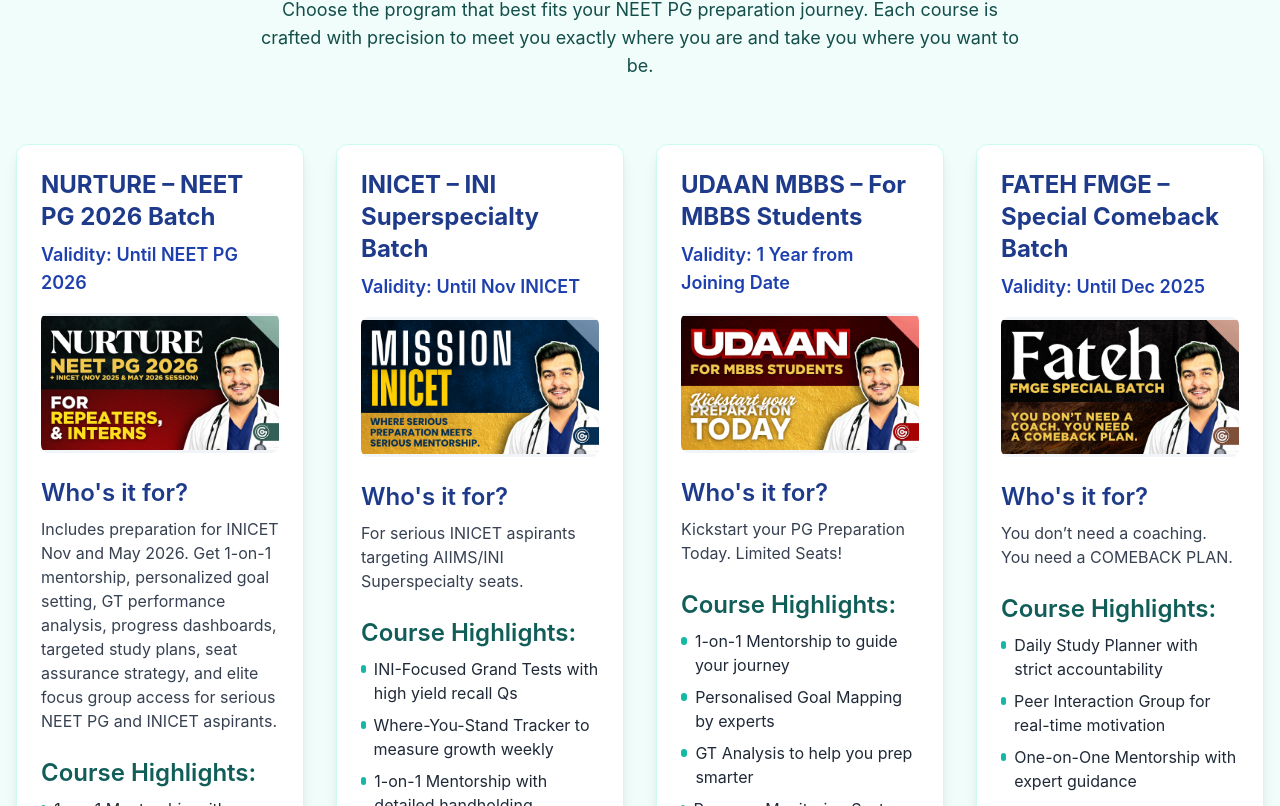
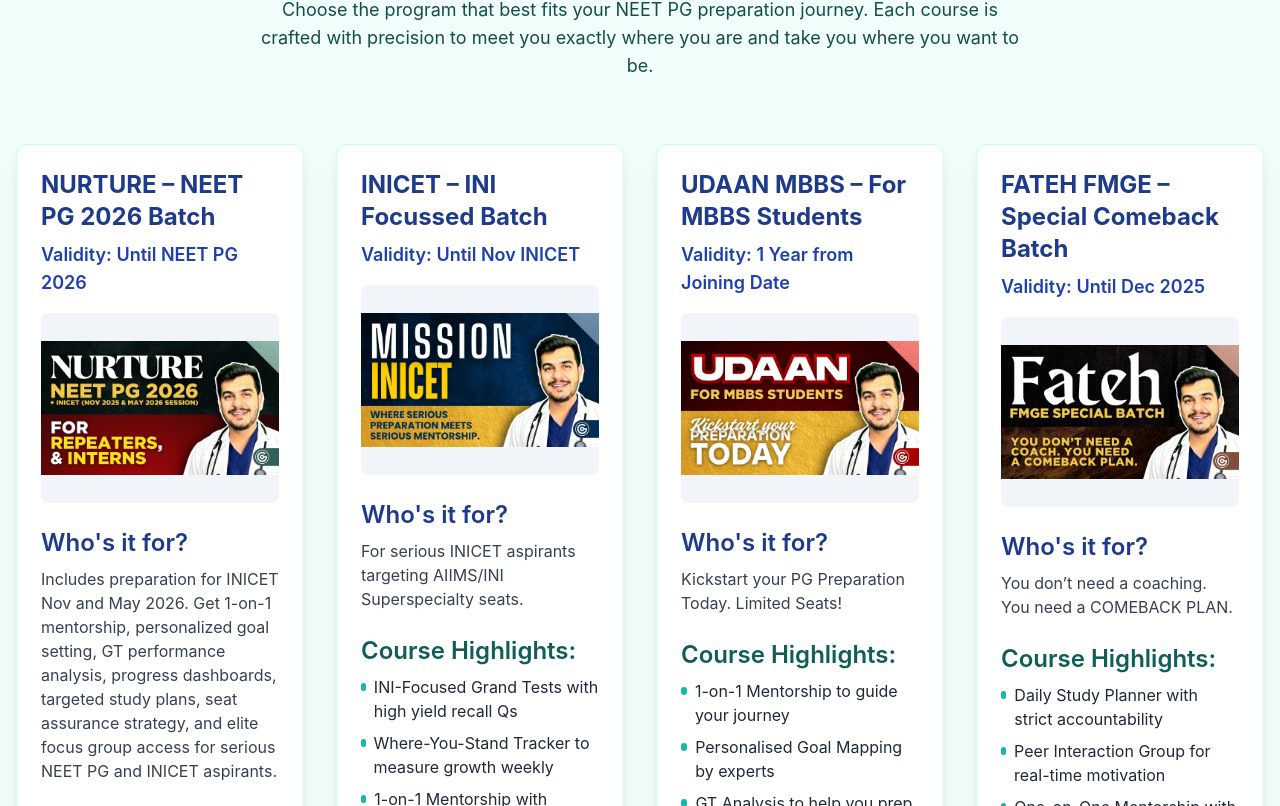
Before and after one commit to eyeconicbylalla/eyeconic, a React (Vite) app in the folder client/: page / in a window 1280 px wide. Shown: the part 5194-6000 px from the top of the page. Built offline with nearby package versions, Linux system fonts and the light colour scheme.

Commit message:
our couses section changes

```diff
--- a/client/src/components/sections/CoursesSection.tsx
+++ b/client/src/components/sections/CoursesSection.tsx
@@ -30,7 +30,7 @@
   },
   {
     id: 'mission-inicet',
-    title: 'INICET – INI Superspecialty Batch',
+    title: 'INICET – INI Focussed Batch',
     subtitle: 'Validity: Until Nov INICET',
     image: inicet,
     description: 'For serious INICET aspirants targeting AIIMS/INI Superspecialty seats.',
@@ -157,6 +157,7 @@
               whileInView={{ opacity: 1, y: 0 }}
               viewport={{ once: true }}
               transition={{ duration: 0.6, delay: index * 0.2 }}
+              style={{ minHeight: '880px', display: 'flex', flexDirection: 'column' }}  // added
             >
               <div className="p-6 flex flex-col h-full">
                 <h3 className="text-2xl font-bold text-blue-900 mb-2">
@@ -167,7 +168,7 @@
                 </p>
                 {/* Add course image here */}
                 <div className="w-full flex justify-center mb-6">
-                  <div className="w-full" style={{ maxWidth: 340, height: 140, background: '#FFFFFF', borderRadius: '0.5rem', overflow: 'hidden', display: 'flex', alignItems: 'center', justifyContent: 'center' }}>
+                  <div className="w-full" style={{ maxWidth: 340, height: 190, background: '#FFFFFF', borderRadius: '0.5rem', overflow: 'hidden', display: 'flex', alignItems: 'center', justifyContent: 'center' }}>  {/*changed height from 140 to 190*/}
                     <img
                       src={course.image}
                       alt={course.title + ' image'}
```
